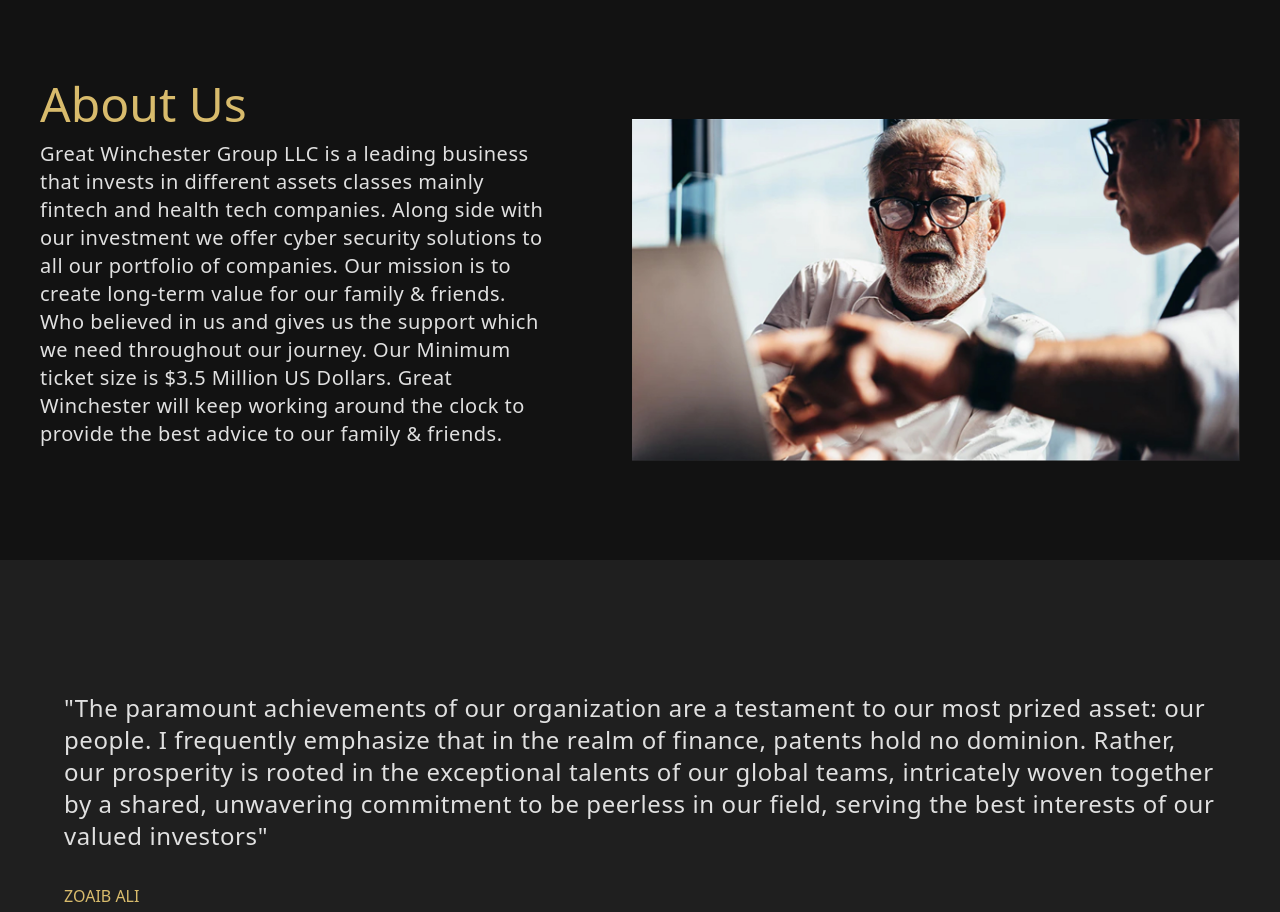
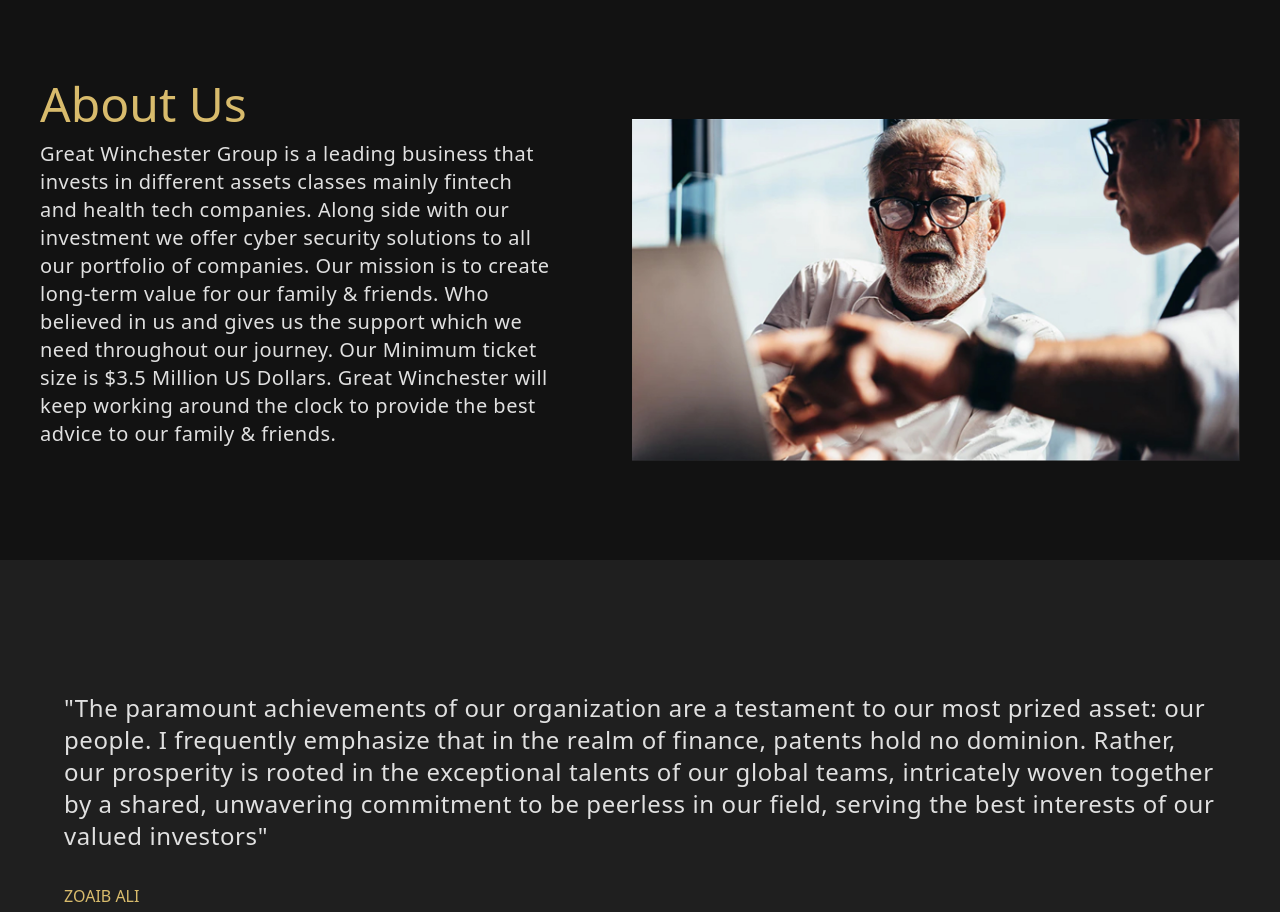
Before and after one commit to GhazanfarGw/Great-Winchester, a React (Create React App) app: page / in a window 1280 px wide. Shown: the part 820-1732 px from the top of the page. Built offline with nearby package versions, Linux system fonts and the light colour scheme.

Commit message:
Update About.jsx

```diff
--- a/src/Pages/Home/About.jsx
+++ b/src/Pages/Home/About.jsx
@@ -14,7 +14,7 @@ export default function About() {
                         About Us
                     </h1>
                     <p className='pt-3 tracking-wide text-sm md:text-xl text-[#e0e0e0]'>
-                        Great Winchester Group LLC is a leading business that invests in  different assets classes mainly fintech and health tech companies.
+                        Great Winchester Group is a leading business that invests in  different assets classes mainly fintech and health tech companies.
                         Along side with our investment we offer cyber security solutions to all our portfolio of companies. Our mission is to create long-term value for our family & friends.
                         Who believed in us and gives us the support which we need throughout our journey. Our Minimum ticket size is $3.5 Million US Dollars.
                         Great Winchester will keep working around the clock to provide the best advice to our family & friends.
```
